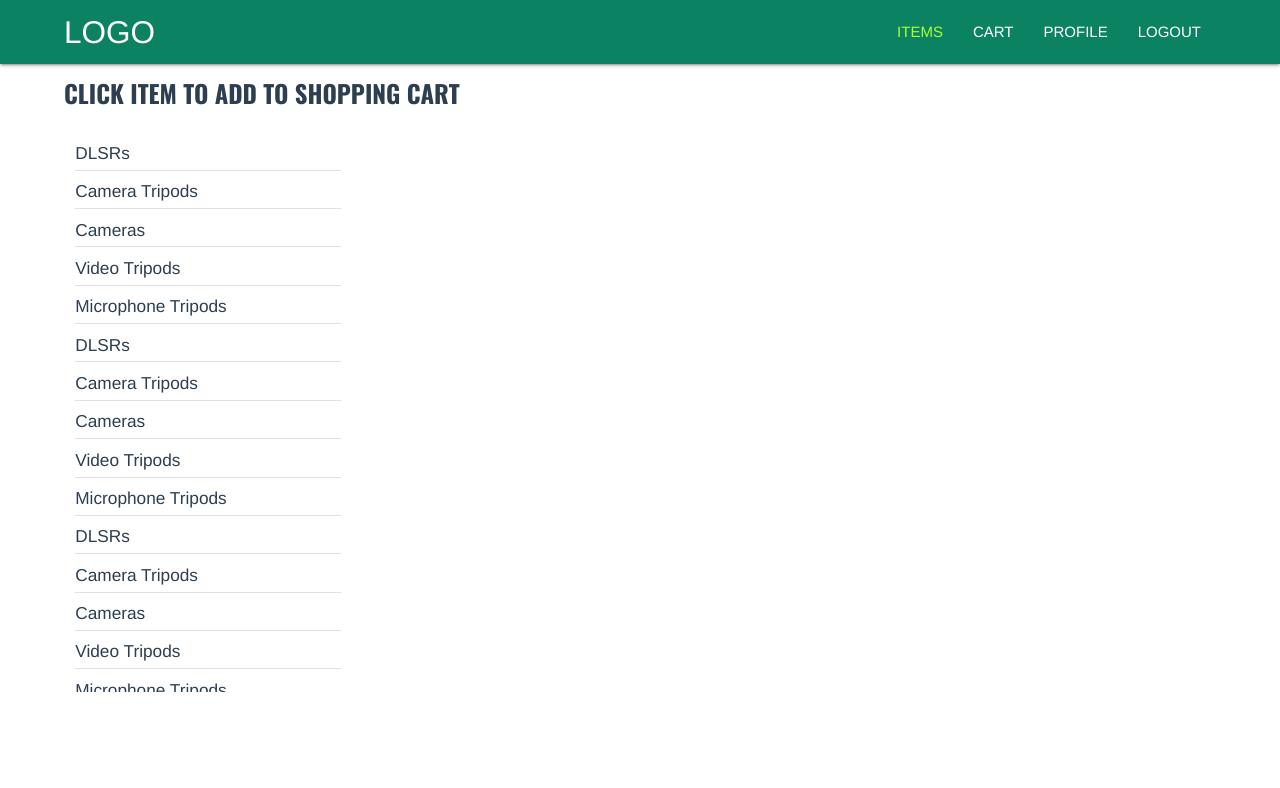
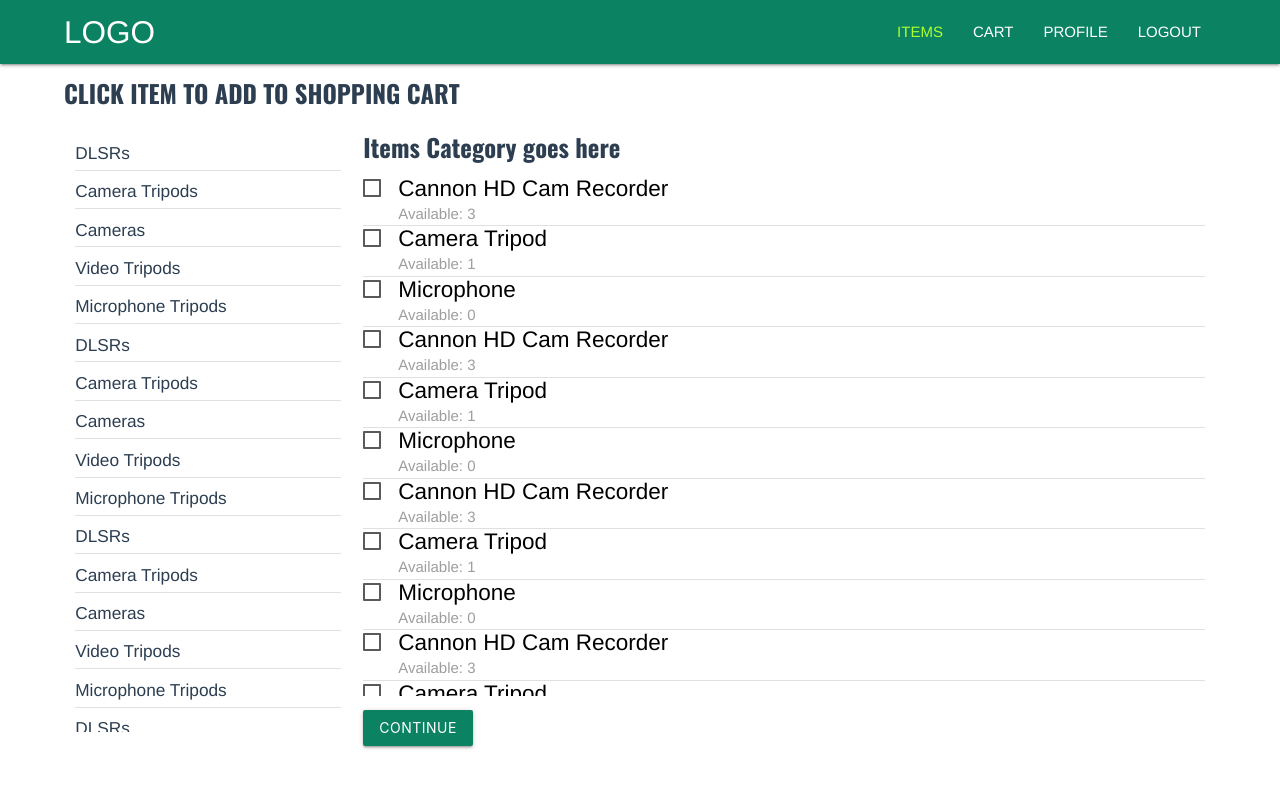
Before and after one commit to jerielbenavides/vue_items_checkout, a Vue app: page /loan in a window 1280 px wide. Shown: the top 788 px of the page. Built offline with nearby package versions, Linux system fonts and the light colour scheme.

Commit message:
Items/Loans Page

```diff
--- a/src/App.vue
+++ b/src/App.vue
@@ -40,7 +40,7 @@ export default {
   src: local("Oswald-Bold"),   url(./fonts/Oswald-Bold.ttf) format("truetype");
 }
 
-* { margin:0; padding:0; box-sizing:border-box; max-width: 100vw; max-height: 100vh; overflow:hidden}
+* { margin:0; padding:0; box-sizing:border-box; max-width: 100vw; max-height: 100vh; max-width: 100vw}
 
 html{
     scroll-behavior: smooth;
--- a/src/views/Items.vue
+++ b/src/views/Items.vue
@@ -1,13 +1,34 @@
 <template>
     <div class="row container">
         <h5>CLICK ITEM TO ADD TO SHOPPING CART</h5>
-        <div class="items_container col s12 m12 l3">
+        <div class="categories_container col s12 m12 l3">
             <div v-for="(category, index) in itemCategories" :key="index">
                     <article :id="category"><h6>{{ itemCategories[index] }}</h6><div class="divider"></div></article>
             </div>
         </div>
         <div class="col s12 m12 l9">
+            <h5>Items Category goes here</h5>
+            <div class="items_container">
+                <div v-for="(item, index) in exampleCategory" :key="index">
+                        <article class="categoryItems" :id="item">
+                            <div class="item">
+                                <label>
+                                    <input type="checkbox" :id="`category-${item}`" />
+                                    <span>
+                                        <p class="itemName">{{ exampleCategory[index]['name'] }}</p>
+                                        <!-- TODO: Substract 1 from total when checking checkbox -->
+                                        <p> Available: {{ exampleCategory[index]['available'] }}</p>
+                                    </span>
+                                </label>
 
+                            </div>
+
+                            <div class="divider"></div>
+                        </article>
+                </div>
+            </div>
+
+            <button id="addtoCartbttn" class="btn waves-effect waves-light" type="submit" name="Continue">Continue</button>
         </div>
     </div>
 </template>
@@ -21,7 +42,8 @@ export default {
     },
     data() {
     return {
-        itemCategories: ['DLSRs', 'Camera Tripods', 'Cameras', 'Video Tripods', 'Microphone Tripods', 'DLSRs', 'Camera Tripods', 'Cameras', 'Video Tripods', 'Microphone Tripods', 'DLSRs', 'Camera Tripods', 'Cameras', 'Video Tripods', 'Microphone Tripods', 'DLSRs', 'Camera Tripods', 'Cameras', 'Video Tripods', 'Microphone Tripods']
+        itemCategories: ['DLSRs', 'Camera Tripods', 'Cameras', 'Video Tripods', 'Microphone Tripods', 'DLSRs', 'Camera Tripods', 'Cameras', 'Video Tripods', 'Microphone Tripods', 'DLSRs', 'Camera Tripods', 'Cameras', 'Video Tripods', 'Microphone Tripods', 'DLSRs', 'Camera Tripods', 'Cameras', 'Video Tripods', 'Microphone Tripods'],
+        exampleCategory: [{name: 'Cannon HD Cam Recorder', available: 3}, {name: 'Camera Tripod', available: 1}, {name: 'Microphone', available: 0}, {name: 'Cannon HD Cam Recorder', available: 3}, {name: 'Camera Tripod', available: 1}, {name: 'Microphone', available: 0}, {name: 'Cannon HD Cam Recorder', available: 3}, {name: 'Camera Tripod', available: 1}, {name: 'Microphone', available: 0}, {name: 'Cannon HD Cam Recorder', available: 3}, {name: 'Camera Tripod', available: 1}, {name: 'Microphone', available: 0}, {name: 'Cannon HD Cam Recorder', available: 3}, {name: 'Camera Tripod', available: 1}, {name: 'Microphone', available: 0}]
     }
 },
 }
@@ -29,10 +51,22 @@ export default {
 
 <style scoped>
 
+.categories_container{
+    margin-top: 1em;
+    max-height: 75vh;
+    overflow-y: scroll;
+}
 .items_container{
     /* padding: 100px; */
     margin-top: 1em;
-    max-height: 70vh;
+    max-height: 65vh;
     overflow-y: scroll;
 }
+.itemName{
+    font-size: 1.5em;
+    color: black;
+}
+#addtoCartbttn{
+    margin-top: 1em;
+}
 </style>
--- a/src/views/Login.vue
+++ b/src/views/Login.vue
@@ -1,5 +1,5 @@
 <template>
-    <div class="row container">
+    <div class="row container login_container">
         <div class="login_form col s12 m12 l3">
             <h5>EQUIPMENT SIGN OUT</h5>
             <p></p>
@@ -41,6 +41,9 @@ export default {
 </script>
 
 <style scoped>
+.login_container{
+    overflow: hidden;
+}
 .input-field input{
     /* border: 1px solid !important; */
 }
```
